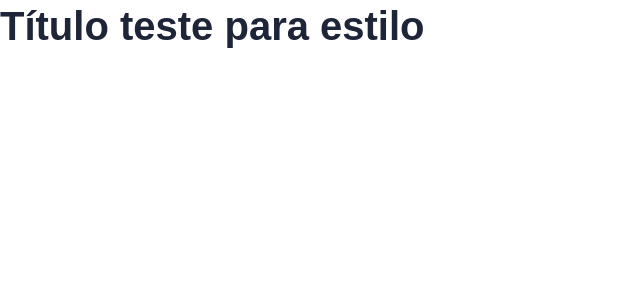
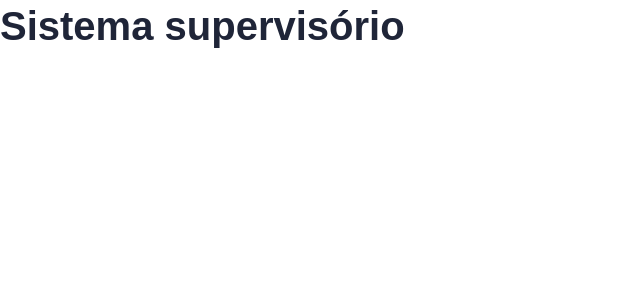
Before and after one commit to JoseCarlos69/Sistema-AGV-Interface, a React (Create React App) app: page / in a window 1280 px wide. Shown: the top 300 px of the page, without its empty margins (0-640 px from the left). Built offline with nearby package versions, Linux system fonts and the light colour scheme.

Commit message:
Criar componente para as 4 telas

```diff
--- a/src/App.js
+++ b/src/App.js
@@ -1,11 +1,11 @@
 import React from 'react';
 import './App.css';
-import TituloPagina from './Componentes/TituloPagina';
+import Home from './Telas/Home';
 
 const App = () => {
   return (
     <div>
-      <TituloPagina>Título teste para estilo</TituloPagina>
+      <Home />
     </div>
   );
 };
--- /dev/null
+++ b/src/Telas/Home.js
@@ -0,0 +1,12 @@
+import React from 'react';
+import TituloPagina from '../Componentes/TituloPagina';
+
+const Home = () => {
+    return (
+        <>
+            <TituloPagina>Sistema supervisório</TituloPagina>
+        </>
+    );
+};
+
+export default Home;
```
Also changed, not shown: src/Telas/Historicos.js (added, +12 -0 lines), src/Telas/HistoricosTabela.js (added, +12 -0 lines), src/Telas/Registros.js (added, +12 -0 lines).
